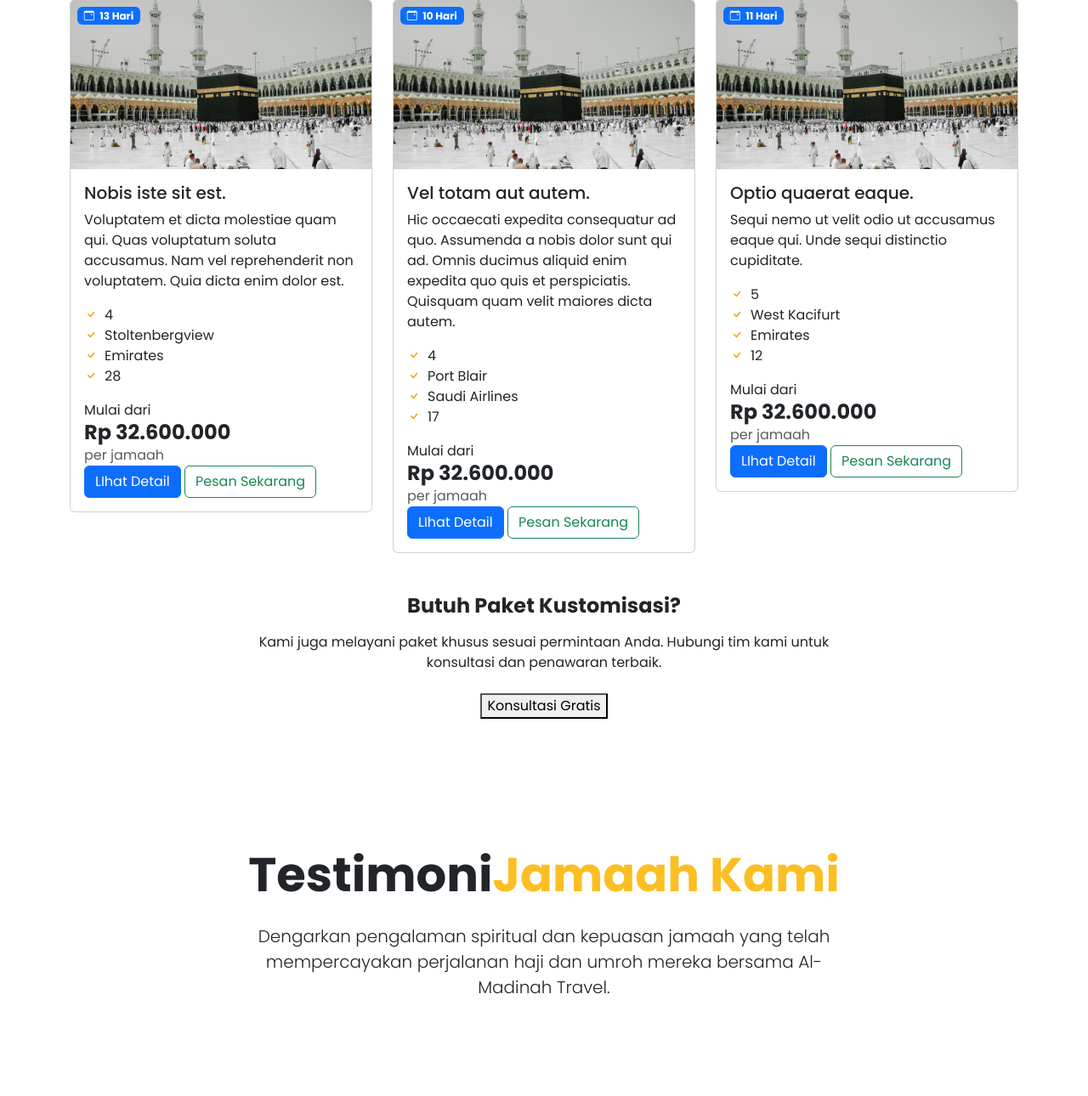
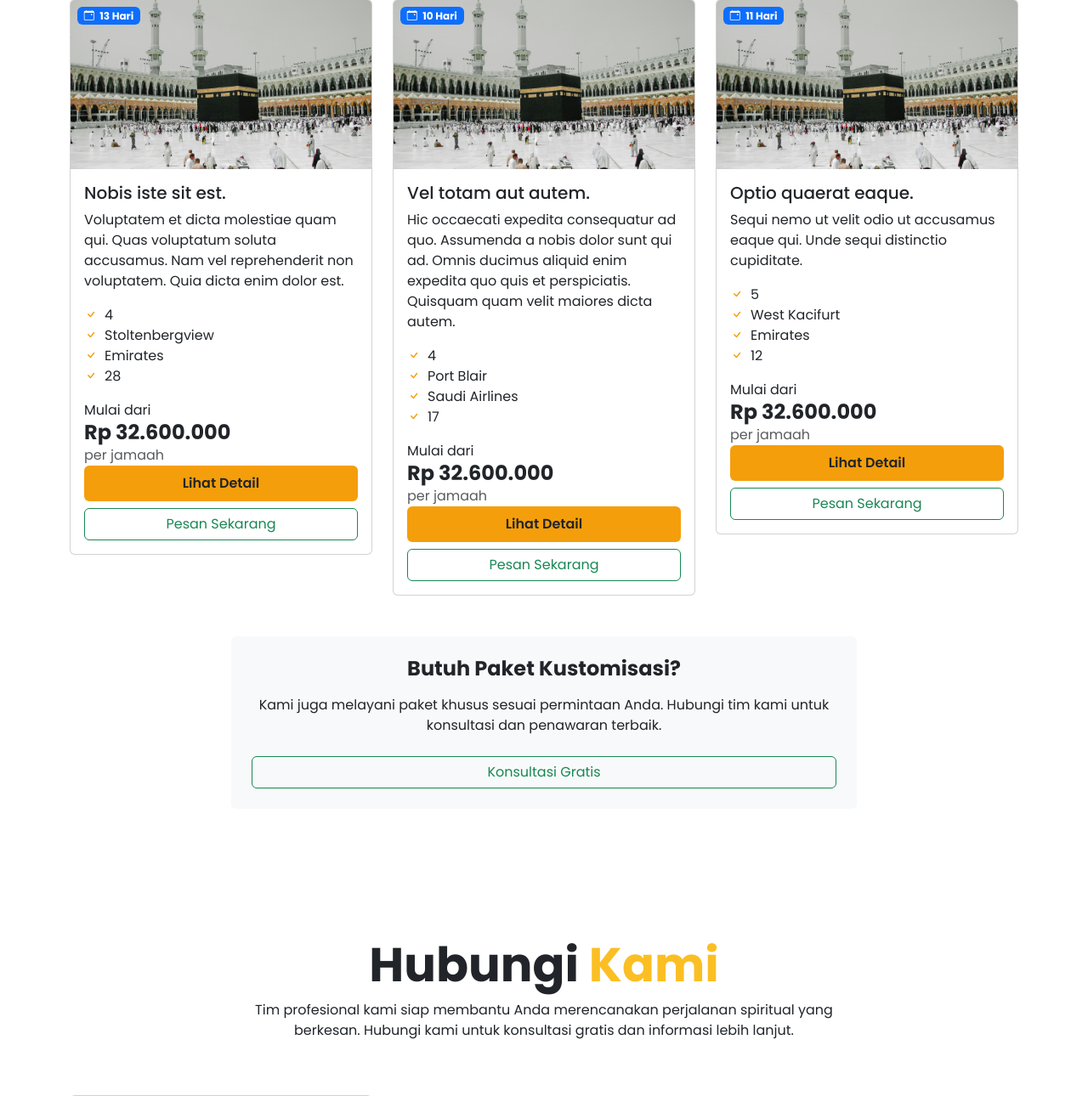
Before and after one commit to Irfan2202/travel-umroh-laravel-livewire-filament, a Laravel app: page / in a window 1280 px wide. Shown: the part 2623-3913 px from the top of the page at 85% size. Run offline with Laravel 12, Linux system fonts and the light colour scheme; data comes from the database, SQL or seed files in the repository; style sheets or scripts are compiled from the project's sources; some libraries are stand-ins or nearby versions.

Commit message:
packages style

```diff
--- a/resources/css/app.css
+++ b/resources/css/app.css
@@ -39,6 +39,10 @@ ul li {
     background-color: var(--primary-gold) !important;
     font-weight: 600 !important;
     padding: 8px 16px !important;
+}
+.btn-gold:hover {
+    background-color: var(--gold-dark) !important;
+    color: #fff !important;
 }
 
 /* Navbar  */
--- a/resources/views/index.blade.php
+++ b/resources/views/index.blade.php
@@ -2,6 +2,5 @@
     <livewire:hero.index />
     <livewire:about.index />
     <livewire:packages.index />
-    <livewire:testimonials.index />
     <livewire:contact.index />
 </x-layouts.app>
--- a/resources/views/livewire/packages/index.blade.php
+++ b/resources/views/livewire/packages/index.blade.php
@@ -10,12 +10,14 @@
         <livewire:packages.show-packages />
         <div class="row">
             <div class="col-lg-8 mx-auto text-center mt-5">
-                <h4 class="fw-bold mb-3">Butuh Paket Kustomisasi?</h4>
-                <p class="mb-4">
-                    Kami juga melayani paket khusus sesuai permintaan Anda. Hubungi
-                    tim kami untuk konsultasi dan penawaran terbaik.
-                </p>
-                <button>Konsultasi Gratis</button>
+                <div class="card border-0 bg-light p-4">
+                    <h4 class="fw-bold mb-3">Butuh Paket Kustomisasi?</h4>
+                    <p class="mb-4">
+                        Kami juga melayani paket khusus sesuai permintaan Anda. Hubungi
+                        tim kami untuk konsultasi dan penawaran terbaik.
+                    </p>
+                    <a href="#" class="btn btn-outline-success w-100">Konsultasi Gratis</a>
+                </div>
             </div>
         </div>
     </div>
--- a/resources/views/livewire/packages/show-packages.blade.php
+++ b/resources/views/livewire/packages/show-packages.blade.php
@@ -27,9 +27,11 @@
                         <h4 class="fw-bold text-lead mb-0">Rp {{ number_format($prices->price, 0, ',', '.') }}</h4>
                         <p class="text-muted mt-0 mb-0">per jamaah</p>
                     </div>
-                    <a href="{{ route('packages.detail-packages', $package->id) }}" class="btn btn-primary">LIhat
-                        Detail</a>
-                    <a href="#" class="btn btn-outline-success">Pesan Sekarang</a>
+                    <div class="d-flex flex-column gap-2">
+                        <a href="{{ route('packages.detail-packages', $package->id) }}" class="btn btn-gold">Lihat
+                            Detail</a>
+                        <a href="#" class="btn btn-outline-success">Pesan Sekarang</a>
+                    </div>
                 </div>
             </div>
         </div>
```
